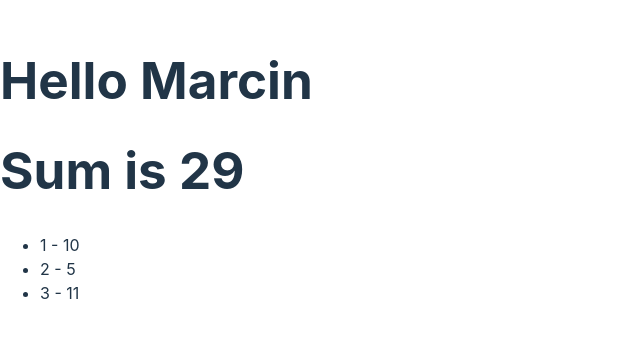
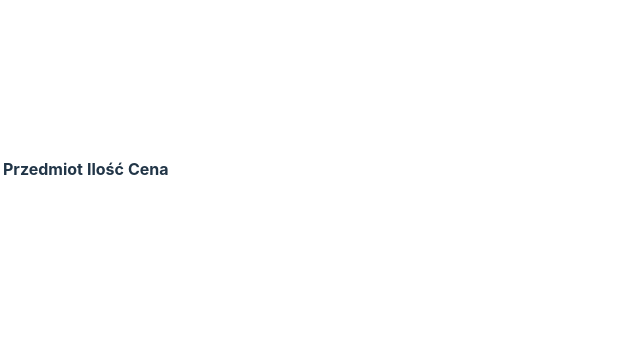
Before and after one commit to RafalG1991/vite-project, a React (Vite) app: page / in a window 1280 px wide. Shown: the part 231-568 px from the top of the page, without its empty margins (0-640 px from the left). Built offline with nearby package versions, Linux system fonts and the light colour scheme.

Commit message:
added Cart structure

```diff
--- a/src/Cart.tsx
+++ b/src/Cart.tsx
@@ -0,0 +1,16 @@
+const Cart = () => {
+  return (
+    <table>
+      <thead>
+        <tr>
+          <th>Przedmiot</th>
+          <th>Ilość</th>
+          <th>Cena</th>
+        </tr>
+      </thead>
+      <tbody></tbody>
+    </table>
+  )
+}
+
+export { Cart };
--- a/src/main.tsx
+++ b/src/main.tsx
@@ -1,14 +1,11 @@
 import React from 'react';
 import ReactDOM from 'react-dom/client';
 import './index.css';
-import {Hello} from "./Hello.tsx";
-import {ManyValues} from "./ManyValues.tsx";
-import {Foo} from "./Foo.tsx";
+
+import {Cart} from "./Cart.tsx";
 
 ReactDOM.createRoot(document.getElementById('root')!).render(
   <React.StrictMode>
-    <Hello name='Marcin' />
-    <ManyValues first={1} second={2} third={3} fourth={4} fifth={5} sixth={6} seventh={8}/>
-    <Foo elements={[{id: 1, value: 10}, {id: 2, value: 5}, {id: 3, value: 11}]} />
+    <Cart />
   </React.StrictMode>
 )
```
